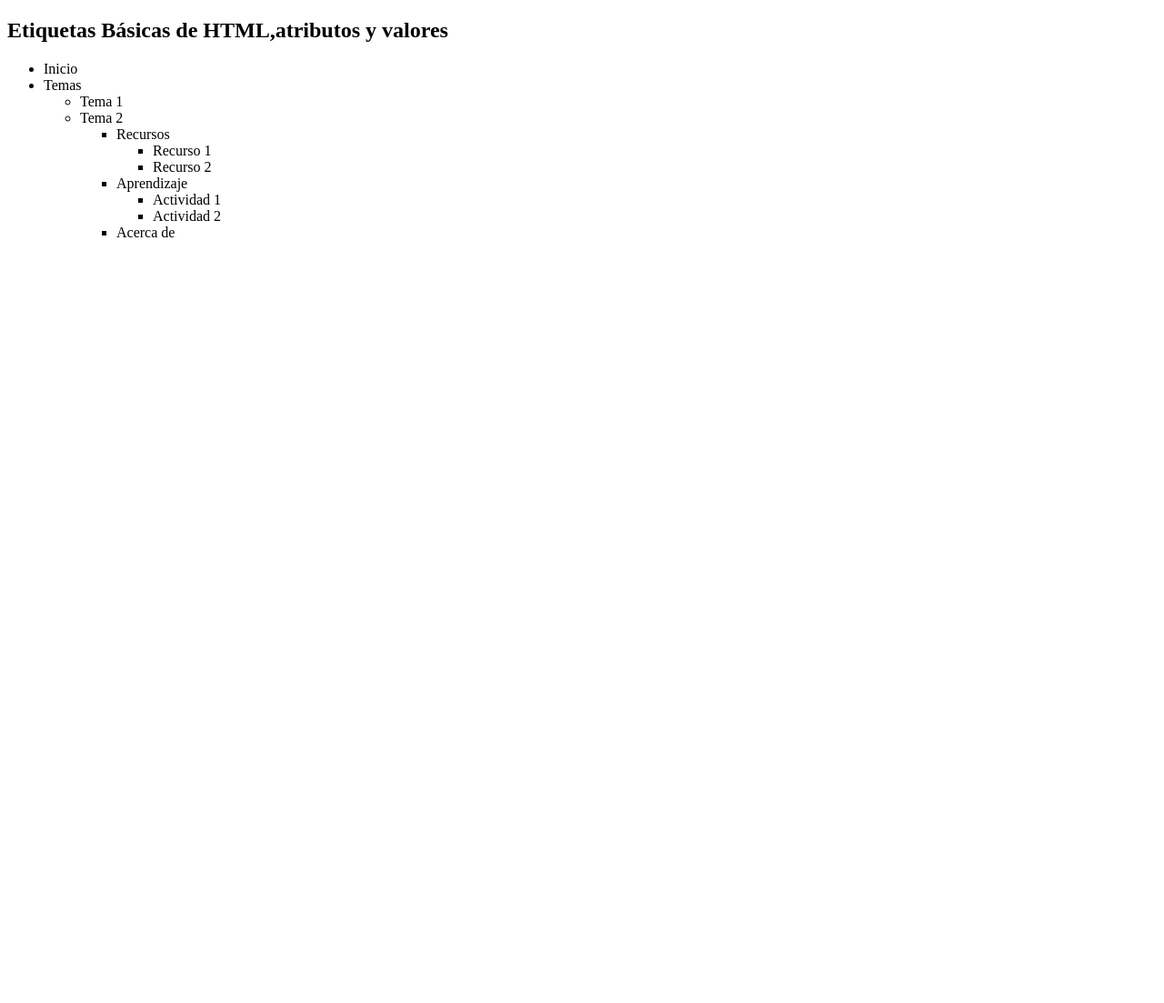
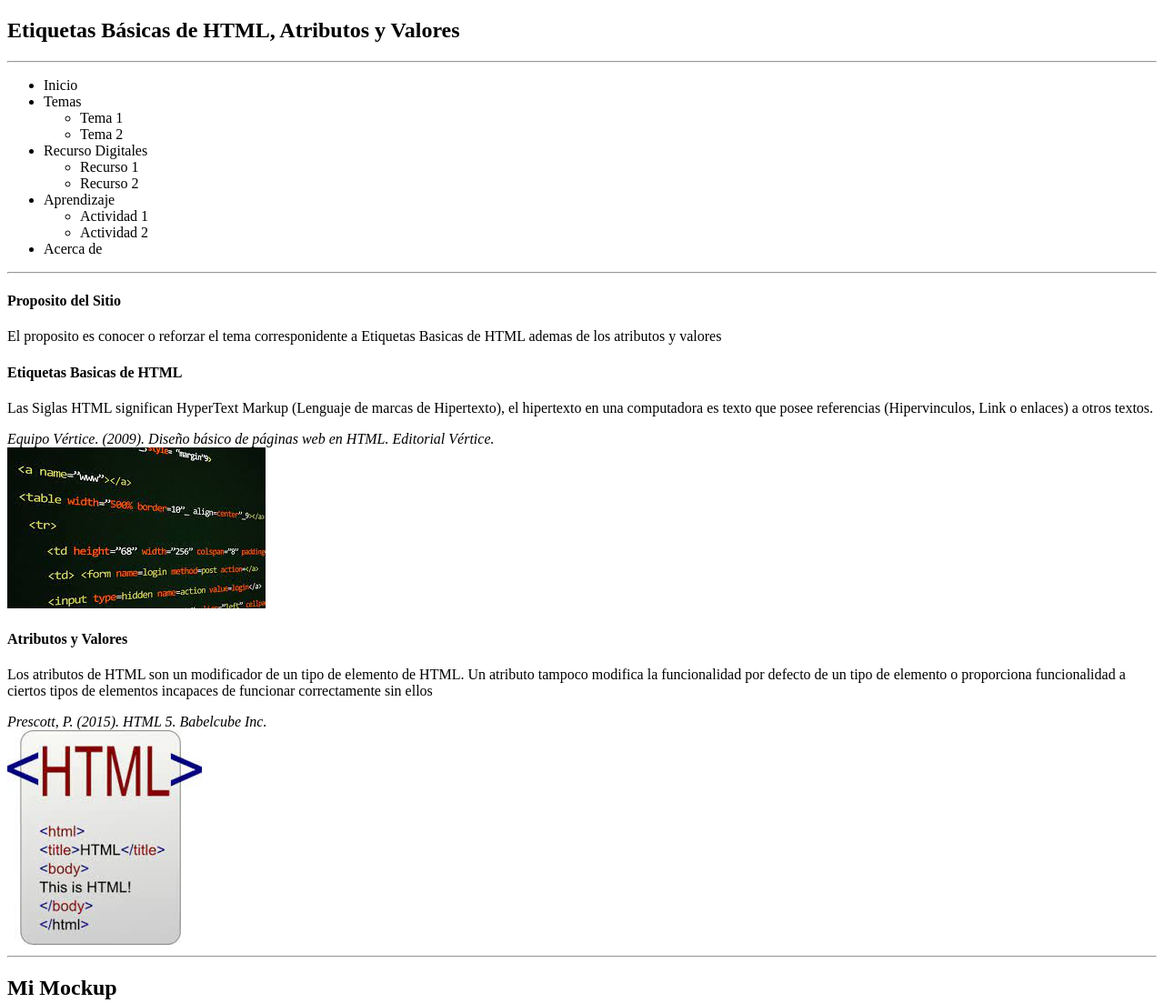
Before and after one commit to Danielenr/DSW-MauricioEnriquez, a plain HTML site: page Fase 2/desing.html in a window 1280 px wide. Shown: the top 1103 px of the page at 91% size. Before the commit the page ends 800 px from the top, so only its background shows below. Drawn offline with Linux system fonts and the light colour scheme.

Commit message:
Creacion del Designe

```diff
--- a/Fase 2/desing.html
+++ b/Fase 2/desing.html
@@ -8,8 +8,9 @@
 </head>
 <body>
     <header>
-        <h2>Etiquetas Básicas de HTML,atributos y valores</h2>
+        <h2>Etiquetas Básicas de HTML, Atributos y Valores</h2>
 </header>
+<hr>
 <!--Menu de Navegaciòn-->
 <nav>
     <ul>
@@ -18,27 +19,59 @@
         <ul>
             <li>Tema 1</li>
             <li>Tema 2</li>
-                <ul>
-                    <li>
-                        Recursos
+        </ul>
+    <li>Recurso Digitales</li>
         <ul>
             <li>Recurso 1</li>
             <li>Recurso 2</li>
         </ul>
-                    </li>
-                    <li>Aprendizaje
+    <li>Aprendizaje</li>
         <ul>
             <li>Actividad 1</li>
             <li>Actividad 2</li>
         </ul>
-                    </li>
-                    <li>
-                        Acerca de
-                    </li>
-                </ul>
-            </ul>
+    <li>Acerca de</li>
+
+
     </ul>
 </nav>
 
+<hr>
+<!--Contenido Principal-->
+<main>
+	<section>
+		<h4>Proposito del Sitio</h4>
+		<p>El proposito es conocer o reforzar el tema corresponidente a Etiquetas Basicas de HTML ademas de los atributos y valores</p>
+	</section>
+	<article>
+		<h4>Etiquetas Basicas de HTML</h4>
+		<p>Las Siglas HTML significan HyperText Markup (Lenguaje de marcas de Hipertexto), el hipertexto en una computadora es texto que posee referencias (Hipervinculos, Link o enlaces) a otros textos.</p>
+		<cite>Equipo Vértice. (2009). Diseño básico de páginas web en HTML. Editorial Vértice.</cite><br>
+		<img src="img/Etiquetas.jpg" alt="">
+	</article>
+
+	<article>
+		<h4>Atributos y Valores</h4>
+		<p>Los atributos de HTML son un modificador de un tipo de elemento de HTML. Un atributo tampoco modifica la funcionalidad por defecto de un tipo de elemento o proporciona funcionalidad a ciertos tipos de elementos incapaces de funcionar correctamente sin ellos</p>
+		<cite>Prescott, P. (2015). HTML 5. Babelcube Inc.</cite><br>
+		<img src="img/Atributos.jpg" alt="">
+
+	</article>
+
+</main>
+<hr>
+<h2>Mi Mockup</h2>
+	<img src="img/Mockup2.png" alt="">
+<hr>
+<footer>
+	<p>Correo: Mdenriquezc@unad.edu.co<br>
+	Skype: Daniel18-05@hotmail.com<br>
+	Fecha de Actualizacion: 27 de Noviembre 2021
+	</p>
+</footer>
+
+<hr>
+
+
 </body>
 </html>
```
Also changed, not shown: index.html (+2 -1 lines), Fase 2/img/Atributos.jpg (added), Fase 2/img/Etiquetas.jpg (added), Fase 2/img/Mockup.png (added), Fase 2/img/Mockup2.png (added). Lines whose indentation alone changed are shown as unchanged.
